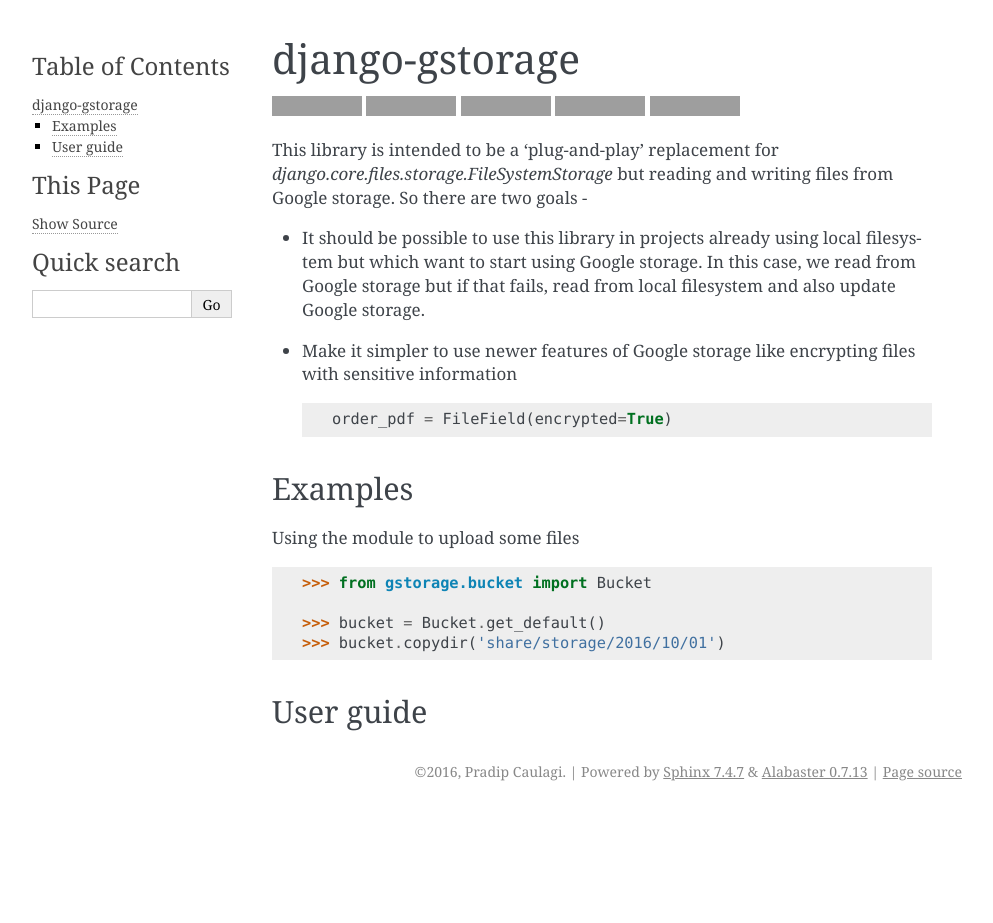
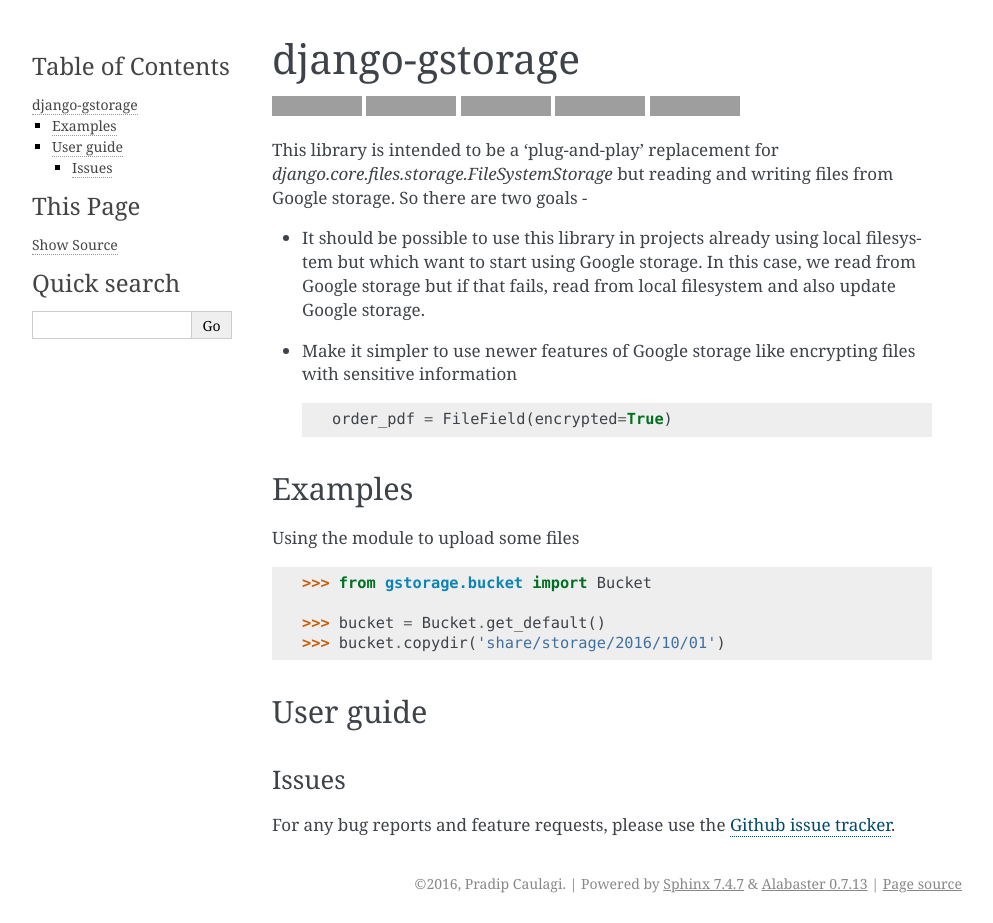
Before and after one commit to fyndiq/django-gstorage, a Sphinx documentation site: the page built from docs/index.rst, in a window 1280 px wide, cut to the strip 0-923 px from the top of the page. Shown: the whole strip, without its empty margins (148-1141 px from the left). Built offline with Sphinx 7.4.7, drawn with Linux system fonts in a browser that asks for light colours; before the commit the page ends 900 px from its top, so only the background shows below that; grey boxes are pictures that could not be loaded.

Commit message:
Add link to issue tracker

```diff
--- a/docs/conf.py
+++ b/docs/conf.py
@@ -34,8 +34,8 @@
     'sphinx.ext.intersphinx',
 ]
 
-import gstorage
-from gstorage import __version__
+import gstorage # noqa
+from gstorage import __version__ # noqa
 
 # Add any paths that contain templates here, relative to this directory.
 templates_path = ['_templates']
--- a/docs/index.rst
+++ b/docs/index.rst
@@ -9,3 +9,11 @@
    bucket
    utils
    storage
+
+Issues
+------
+
+For any bug reports and feature requests, please use the
+`Github issue tracker`_.
+
+.. _`Github issue tracker`: https://github.com/fyndiq/django-gstorage/issues
```
